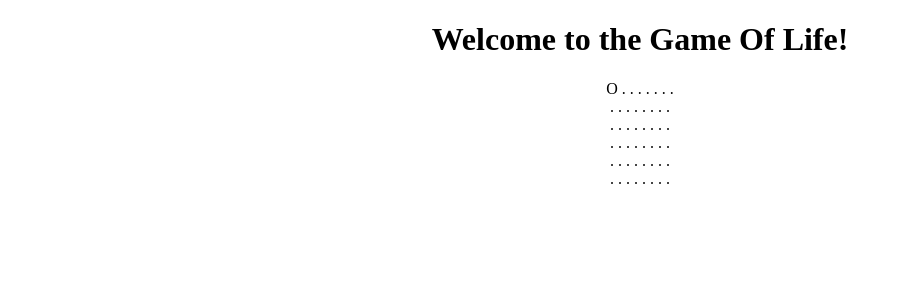
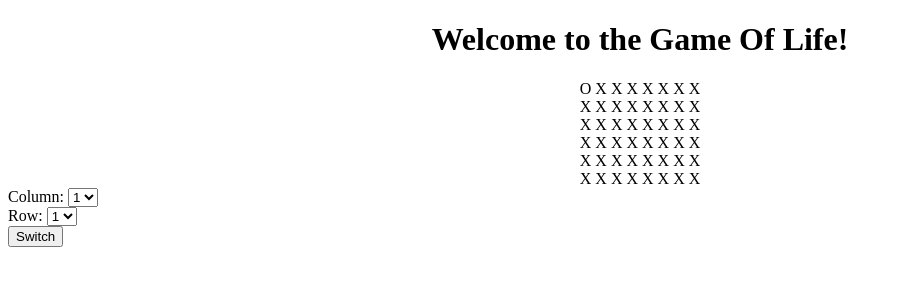
Before and after one commit to swing559/game-of-life, an Angular app: page / in a window 1280 px wide. Shown: the top 300 px of the page, without its empty margins (0-901 px from the left). Built offline with nearby package versions, Linux system fonts and the light colour scheme.

Commit message:
Allow ability to switch cells between alive and dead status

```diff
--- a/src/app/app.component.html
+++ b/src/app/app.component.html
@@ -1,7 +1,8 @@
-<!--The content below is only a placeholder and can be replaced.-->
 <div style="text-align:center">
   <h1>
     Welcome to the {{ title }}!
   </h1>
   <app-show-table></app-show-table>
 </div>
+
+<app-edit-table></app-edit-table>
--- a/src/app/app.module.ts
+++ b/src/app/app.module.ts
@@ -4,11 +4,13 @@ import {FormsModule } from '@angular/forms';
 
 import { AppComponent } from './app.component';
 import { ShowTableComponent } from './show-table/show-table.component';
+import { EditTableComponent } from './edit-table/edit-table.component';
 
 @NgModule({
   declarations: [
     AppComponent,
-    ShowTableComponent
+    ShowTableComponent,
+    EditTableComponent
   ],
   imports: [
     BrowserModule,
--- /dev/null
+++ b/src/app/edit-table/edit-table.component.html
@@ -0,0 +1,18 @@
+<form>
+	<div>
+		Column:
+		<select #column>
+			<option *ngFor="let x of [0,1,2,3,4,5,6,7]">{{x+1}}</option>
+		</select>
+	</div>
+
+	<div>
+		Row:
+		<select #row>
+			<option *ngFor="let y of [0,1,2,3,4,5]">{{y+1}}</option>
+		</select>
+	</div>
+
+	<input type=submit value="Switch" (click)="onClick( row.value-1, column.value-1 )">
+
+</form>
--- /dev/null
+++ b/src/app/edit-table/edit-table.component.ts
@@ -0,0 +1,23 @@
+import { Component, OnInit } from '@angular/core';
+import { LIFE } from '../life-table';
+
+@Component({
+  selector: 'app-edit-table',
+  templateUrl: './edit-table.component.html',
+  styleUrls: ['./edit-table.component.css']
+})
+export class EditTableComponent implements OnInit {
+
+  lives = LIFE;
+  onClick(x:number, y: number):void {
+	  console.log(x);
+	  console.log(y);
+	  this.lives[x][y]=!this.lives[x][y];
+  }
+
+  constructor() { }
+
+  ngOnInit() {
+  }
+
+}
--- a/src/app/life-table.ts
+++ b/src/app/life-table.ts
@@ -1,7 +1 @@
-
 export const LIFE: Boolean[][] = [[true, false, false, false, false, false, false, false],[false, false, false, false, false, false, false, false],[false, false, false, false, false, false, false, false],[false, false, false, false, false, false, false, false],[false, false, false, false, false, false, false, false],[false, false, false, false, false, false, false, false]];
-
-/*for (let entry of Life ) {
-	entry = false;
-	console.log(entry);
-}*/
--- a/src/app/show-table/show-table.component.html
+++ b/src/app/show-table/show-table.component.html
@@ -1,10 +1,10 @@
-<div *ngFor="let lifeRow of lives">
-	<span *ngFor="let life of lifeRow">
+<div *ngFor="let lifeRow of lives" >
+	<span *ngFor="let life of lifeRow" >
 		<span *ngIf=life>
 			O
-		</span>
-		<span *ngIf=!life>
-			.
+			</span>
+		<span *ngIf=!life >
+			X
 		</span>
 	</span>
 </div>
--- a/src/app/show-table/show-table.component.ts
+++ b/src/app/show-table/show-table.component.ts
@@ -1,5 +1,6 @@
 import { Component, OnInit } from '@angular/core';
 import {LIFE} from '../life-table';
+
 @Component({
   selector: 'app-show-table',
   templateUrl: './show-table.component.html',
@@ -14,4 +15,5 @@ export class ShowTableComponent implements OnInit {
   ngOnInit() {
   }
 
+
 }
```
Also changed, not shown: src/app/edit-table/edit-table.component.css (added), 1 other file (tests, documents, lock files or other folders).
